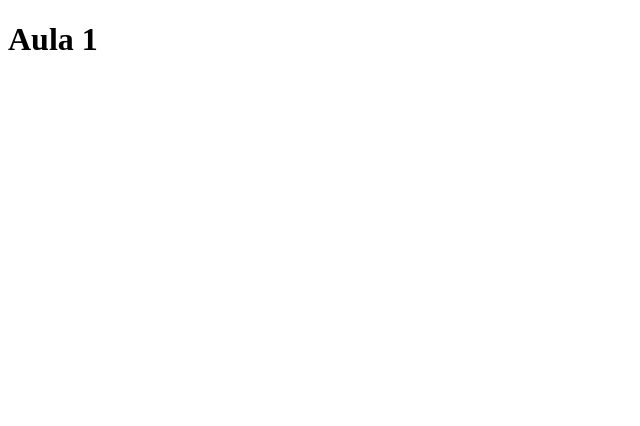
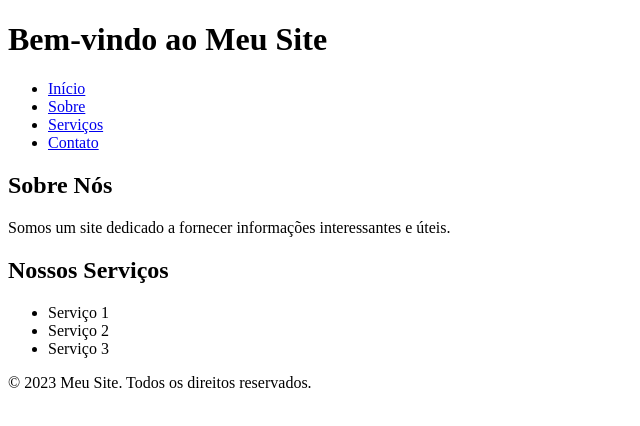
Before and after one commit to GabrielleAp19/scm, a plain HTML site: page index.html in a window 1280 px wide. Shown: the whole page, without its empty margins (0-640 px from the left). Drawn offline with Linux system fonts and the light colour scheme.

Commit message:
nova altecação no body

```diff
--- a/index.html
+++ b/index.html
@@ -1,11 +1,41 @@
 <!DOCTYPE html>
-<html lang="en">
+<html lang="pt-br">
 <head>
     <meta charset="UTF-8">
     <meta name="viewport" content="width=device-width, initial-scale=1.0">
-    <title>Document</title>
+    <title>Meu Site Básico</title>
 </head>
 <body>
-    <h1>Aula 1</h1>
+    <header>
+        <h1>Bem-vindo ao Meu Site</h1>
+        <nav>
+            <ul>
+                <li><a href="#">Início</a></li>
+                <li><a href="#">Sobre</a></li>
+                <li><a href="#">Serviços</a></li>
+                <li><a href="#">Contato</a></li>
+            </ul>
+        </nav>
+    </header>
+
+    <main>
+        <section>
+            <h2>Sobre Nós</h2>
+            <p>Somos um site dedicado a fornecer informações interessantes e úteis.</p>
+        </section>
+
+        <section>
+            <h2>Nossos Serviços</h2>
+            <ul>
+                <li>Serviço 1</li>
+                <li>Serviço 2</li>
+                <li>Serviço 3</li>
+            </ul>
+        </section>
+    </main>
+
+    <footer>
+        <p>&copy; 2023 Meu Site. Todos os direitos reservados.</p>
+    </footer>
 </body>
 </html>
```
